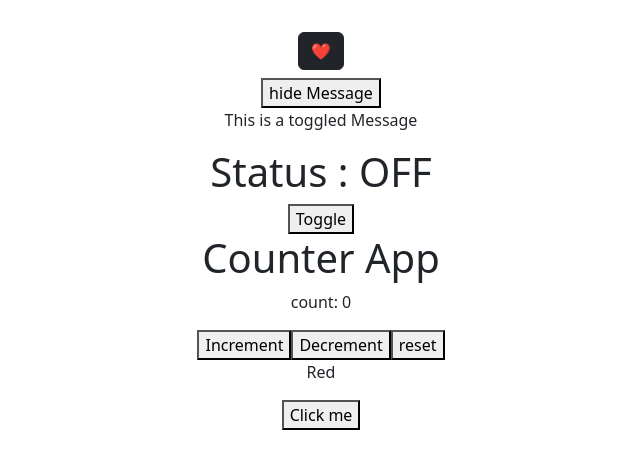
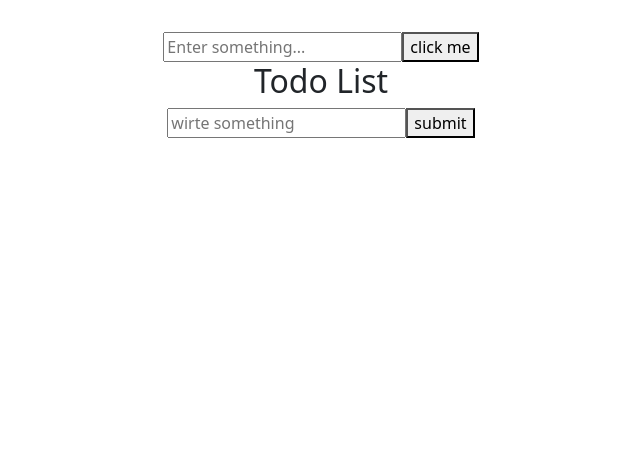
Before and after one commit to yadhukrishna-1/React, a React (Vite) app: page / in a window 1280 px wide. Shown: the top 468 px of the page, without its empty margins (319-959 px from the left). Built offline with nearby package versions, Linux system fonts and the light colour scheme.

Commit message:
create new component for login, todolist, profileEditor, input, DataOnclikc (22-07-2025)

```diff
--- a/index.html
+++ b/index.html
@@ -5,6 +5,7 @@
     <link rel="icon" type="image/svg+xml" href="/vite.svg" />
     <meta name="viewport" content="width=device-width, initial-scale=1.0" />
     <title>Vite + React</title>
+
   </head>
 
   <body>
--- a/src/App.jsx
+++ b/src/App.jsx
@@ -6,17 +6,34 @@ import Counter from './Counter'
 import Toggle from './Toggle'
 import ShowHide from './ShowHide'
 import LikeButton from './LikeButton'
+// 22-07-2025
+import Input from './Input'
+import SimpleLogin from './SimpleLogin'
+import DataOnclick from "./DataOnclick"
+import ProfileEditor from './ProfileEditor'
+import TodoList from './TodoList';
 
 function App() {
   const [count, setCount] = useState(0)
 
   return (
     <div>
-    <LikeButton/>
+      {/* <LikeButton/>
     <ShowHide/>
     <Toggle/>
     <Counter/>
-    <Color/>
+    <Color/> */}
+
+
+{/* 22-07-2025 */}
+
+
+      {/* <Input /> */}
+      {/* <SimpleLogin /> */}
+      <DataOnclick />
+      {/* <ProfileEditor /> */}
+      <TodoList/>
+
     </div>
   )
 }
--- /dev/null
+++ b/src/DataOnclick.jsx
@@ -0,0 +1,29 @@
+import React, { useState } from 'react'
+
+const DataOnclick = () => {
+
+    const [word, setWord] = useState("")
+    const [subData, setSubmit] = useState("")
+
+    const dataDisplay = (e) => {
+        e.preventDefault();
+        setSubmit(word)
+        setWord("");
+
+    }
+    return (
+        <div>
+            <input type="text"
+                value={word}
+                onChange={(typed) => setWord(typed.target.value)}
+                placeholder='Enter something...' />
+
+            <button onClick={dataDisplay} >click me</button>
+
+            <div>{subData}</div>
+
+        </div>
+    )
+}
+
+export default DataOnclick
--- /dev/null
+++ b/src/Input.jsx
@@ -0,0 +1,21 @@
+import React, { useState } from 'react'
+
+const Input = () => {
+
+const [word, setWord] = useState("")
+
+  return (
+    <div>
+      <h1>Input Data</h1>
+
+      <input type="text"
+
+      onChange={(e) => setWord(e.target.value)}
+      placeholder='type something....' />
+
+      <p>{word}</p>
+    </div>
+  )
+}
+
+export default Input
--- /dev/null
+++ b/src/ProfileEditor.jsx
@@ -0,0 +1,40 @@
+import React, { useState } from 'react'
+
+const ProfileEditor = () => {
+    const [name , setName] = useState('')
+    const [age , setAge] = useState('')
+    const [bio , setBio] = useState('')
+
+  return (
+    <div>
+      <h2>Profile editor:</h2>
+<br />
+      <input type="text"
+      value={name}
+      placeholder='Enter your name'
+      onChange={(e) => setName(e.target.value)} />
+<br /><br />
+      <input type="number"
+      value={age}
+      placeholder='Enter your age'
+      onChange={(e) => setAge(e.target.value)} />
+<br /><br />
+      <input type="text" value={bio}
+      placeholder='Enter something...'
+      onChange={(e) => setBio(e.target.value)} />
+
+
+<br /><br />
+      <div className="profile" style={{borderTop: '1px solid #ccc', paddingTop: '10px', backgroundColor :"rgb(178, 227, 211)"}}>
+
+    <h2 style={{color : 'rgba(37, 85, 68, 1)', textDecoration:'underline'}}>{name}</h2>
+    <h4 >{age}</h4>
+    <br />
+    <p style={{color: 'grey'}}>{bio}</p>
+</div>
+    </div>
+
+  )
+}
+
+export default ProfileEditor
--- /dev/null
+++ b/src/SimpleLogin.jsx
@@ -0,0 +1,25 @@
+import React, { useState } from 'react'
+
+const SimpleLogin = () => {
+
+    const [name, setName] = useState("")
+    const [password, setpassword ] = useState("")
+
+  return (
+    <div>
+      <input type="text"
+      onChange={(e) => setName(e.target.value)}
+      placeholder='User Name'/>
+<br />
+<br />
+      <input type="password"
+      onChange={(e) => setpassword (e.target.value)}
+      placeholder='Enter password' />
+
+      <p>{name}</p>
+      <p>{password}</p>
+    </div>
+  )
+}
+
+export default SimpleLogin
--- /dev/null
+++ b/src/TodoList.jsx
@@ -0,0 +1,35 @@
+import React, { useState } from 'react'
+
+const TodoList = () => {
+
+    const [task, setTask] = useState("")
+    const [ todoList, setTodoList] = useState([])
+
+    const submit = () => {
+        if (task.trim() ==="") return;
+        setTodoList([...todoList, task]);
+
+        setTask("");
+}
+  return (
+    <div>
+      <h2>Todo List</h2>
+
+      <input type="text"
+      value={task}
+      onChange={(e) => setTask(e.target.value)}
+      placeholder='wirte something'
+      />
+
+      <button onClick={submit}>submit</button>
+
+       <ul>
+        {todoList.map((item, index) => (
+          <li key={index}>{item}</li> // ✅ Display each item properly
+        ))}
+      </ul>
+    </div>
+  )
+}
+
+export default TodoList
```
